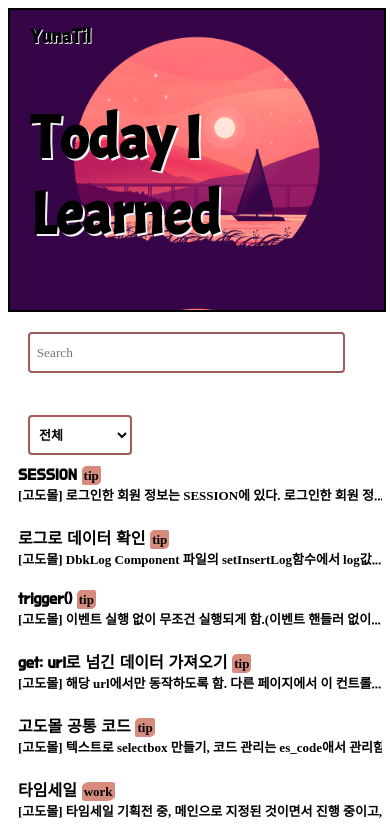
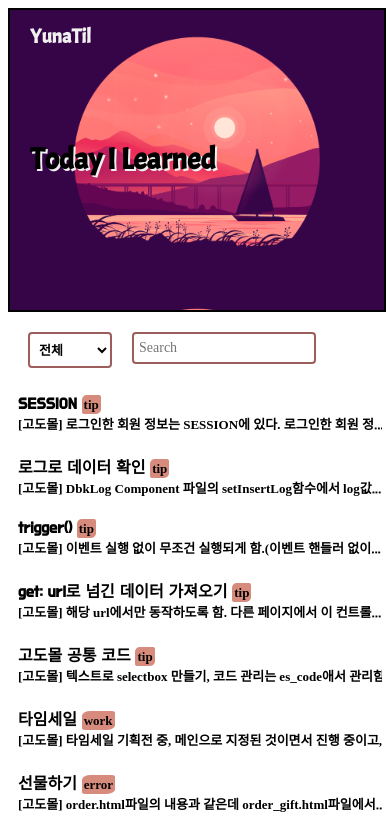
Before and after one commit to gitagita/tilyuna.github.io, a Vue app in the folder yunatil/: page / in a window 390 px wide. Shown: the top 837 px of the page. Built offline with nearby package versions, Linux system fonts and the light colour scheme; a web font is replaced by a local one.

Commit message:
[Design] 모바일 스타일 수정

```diff
--- a/yunatil/src/components/layout/Header.vue
+++ b/yunatil/src/components/layout/Header.vue
@@ -51,8 +51,12 @@ export default {
 }
 .title{
   margin-left: 20px;
-  text-shadow: 1px 1px #f0f0f0;
+  color: #f0f0f0;
+  /* text-shadow: 1px 1px #f0f0f0; */
 }
+.sm {font-size: 8px;}
+.md{font-size: 10px;}
+.lg{font-size: 12px;}
 a{
   text-decoration: none;
   color: black;
@@ -61,4 +65,11 @@ a{
 .ynkTitle{
   padding-top: 14px;
 }
+
+@media (max-width: 780px) {
+  .sub_title{
+    font-size: 30px;
+    margin: 90px 20px;
+  }
+}
 </style>
--- a/yunatil/src/views/Home.vue
+++ b/yunatil/src/views/Home.vue
@@ -128,8 +128,9 @@ export default {
 .searchForm{
   width: 650px;
   margin: 20px;
-  padding: 0.8em 0.5em;
+  padding: 6px 5px;
   font-family: inherit;
+  font-size: 14px;
   border: 2px solid #9E5D5D;
   border-radius: 4px;
   outline-style: none;
@@ -138,11 +139,11 @@ export default {
   appearance: none;
 }
 .selectBox{
-  margin: 22px 0 0 20px;
+  margin: 20px 0 0 20px;
   float: left;
   position: relative;
   width: 100px;
-  height: 36px;
+  height: 32px;
   border-radius: 4px;
   border: 2px solid #9E5D5D;
 }
@@ -168,4 +169,12 @@ export default {
     width: 300px;
   }
 }
+@media (max-width: 520px) {
+  .searchForm{
+    width: 170px;
+  }
+  .selectBox{
+    width: 80px;
+  }
+}
 </style>
--- a/yunatil/src/views/View.vue
+++ b/yunatil/src/views/View.vue
@@ -11,7 +11,7 @@
         <div class="ynkContent hangul" v-html="board.content"></div>
       </div>
       <div class="ynkCode" v-if="!(board.code=='<pre></pre>')"><code v-html="board.code"></code></div>
-      <div class="listBtn"><router-link class="hangul_title" to="/">목록</router-link></div>
+      <div class="listBtn"><router-link class="hangul_title md" to="/">목록보기</router-link></div>
   </div>
 </template>
 <script>
@@ -83,4 +83,15 @@ hr{
   border-radius: 3px;
   background:#d78b7d;
 }
+
+@media (max-width: 900px) {
+  .view{
+    margin-top: 30px;
+    padding-bottom: 30px;
+    position: absolute;
+    left: 50%;
+    transform: translateX(-50%);
+    width: 80%;
+  }
+}
 </style>
```
